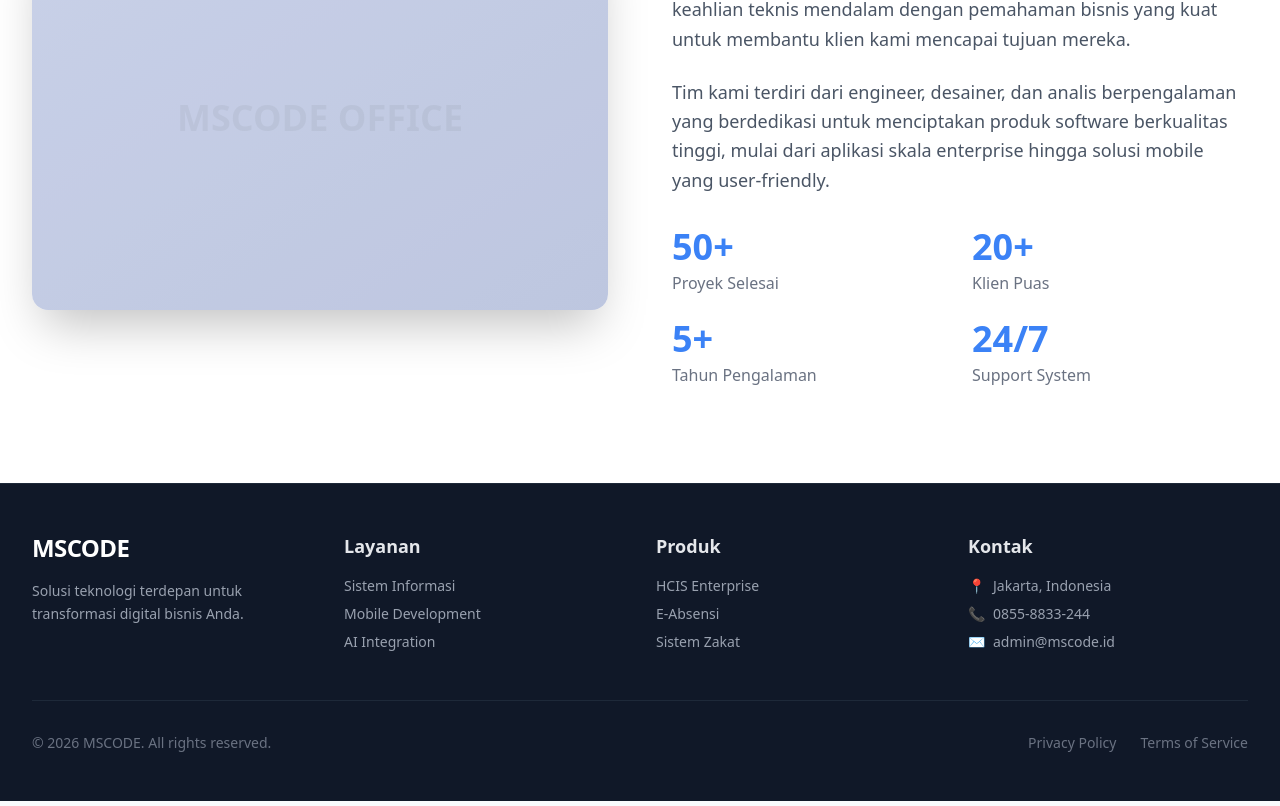
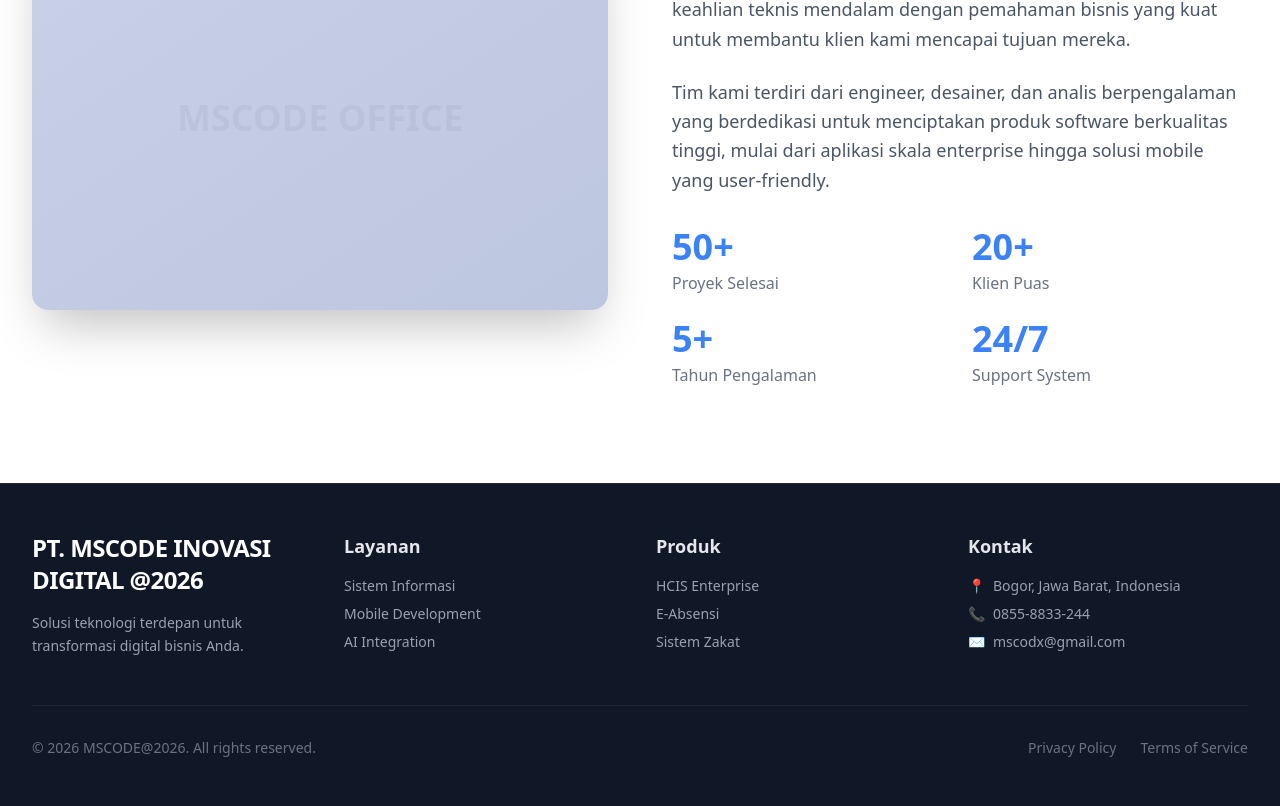
Before and after one commit to miftahsteven/mscodeweb, a Next.js app: page / in a window 1280 px wide. Shown: the part 4017-4823 px from the top of the page. Built offline with nearby package versions, Linux system fonts and the light colour scheme.

Commit message:
perbaikan data

```diff
--- a/src/components/Footer.tsx
+++ b/src/components/Footer.tsx
@@ -1,5 +1,6 @@
 import React from "react";
 import Link from "next/link";
+
 
 export default function Footer() {
   return (
@@ -8,7 +9,7 @@ export default function Footer() {
         <div className="grid grid-cols-1 md:grid-cols-4 gap-8">
           <div className="col-span-1 md:col-span-1">
              <Link href="/" className="text-2xl font-bold text-white tracking-tight mb-4 inline-block">
-              MSCODE
+              PT. MSCODE INOVASI DIGITAL @2026
             </Link>
             <p className="text-gray-400 text-sm leading-relaxed">
               Solusi teknologi terdepan untuk transformasi digital bisnis Anda.
@@ -37,21 +38,21 @@ export default function Footer() {
             <h4 className="text-lg font-semibold mb-4 text-gray-200">Kontak</h4>
             <ul className="space-y-2 text-sm text-gray-400">
               <li className="flex items-start gap-2">
-                 <span>📍</span> Jakarta, Indonesia
+                 <span>📍</span> Bogor, Jawa Barat, Indonesia
               </li>
               <li className="flex items-start gap-2">
                  <span>📞</span>
                  <a href="https://wa.me/628558833244" target="_blank" className="hover:text-primary-400">0855-8833-244</a>
               </li>
               <li className="flex items-start gap-2">
-                 <span>✉️</span> admin@mscode.id
+                 <span>✉️</span> <a href="mailto:mscodx@gmail.com" className="hover:text-primary-400">mscodx@gmail.com</a>
               </li>
             </ul>
           </div>
         </div>
 
         <div className="border-t border-gray-800 mt-12 pt-8 flex flex-col md:flex-row justify-between items-center text-sm text-gray-500">
-          <p>&copy; {new Date().getFullYear()} MSCODE. All rights reserved.</p>
+          <p>&copy; {new Date().getFullYear()} MSCODE@2026. All rights reserved.</p>
           <div className="flex space-x-6 mt-4 md:mt-0">
             <a href="#" className="hover:text-white transition">Privacy Policy</a>
             <a href="#" className="hover:text-white transition">Terms of Service</a>
```
